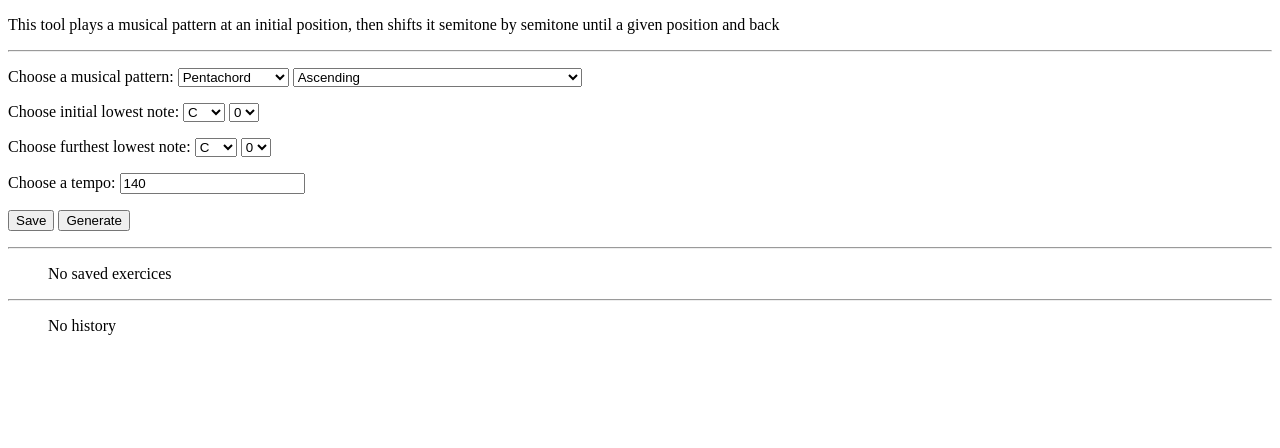
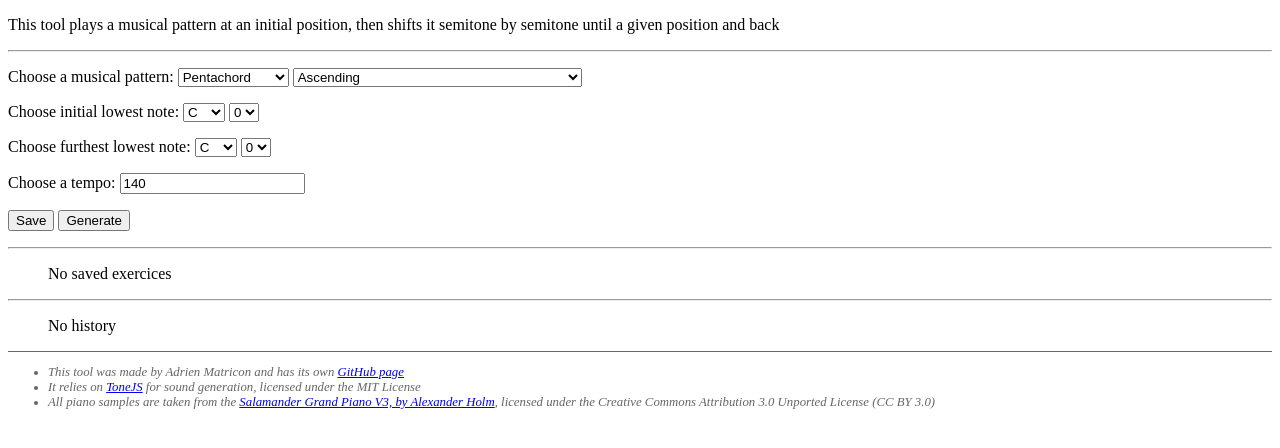
Before and after one commit to AdrienMatricon/singing_practice, a website built with Vite: page index.html in a window 1280 px wide. Built offline with nearby package versions, Linux system fonts and the light colour scheme.

Commit message:
Update README and footer about credits & licenses

```diff
--- a/index.html
+++ b/index.html
@@ -51,5 +51,13 @@
     <figure id="saved"></figure>
     <hr />
     <figure id="history"></figure>
+    <footer>
+        <hr />
+        <ul>
+            <li>This tool was made by Adrien Matricon and has its own <a href="https://github.com/AdrienMatricon/singing_practice">GitHub page</a></li>
+            <li>It relies on <a href="https://tonejs.github.io/">ToneJS</a> for sound generation, licensed under the MIT License</li>
+            <li>All piano samples are taken from the <a href="https://github.com/sfzinstruments/SalamanderGrandPiano">Salamander Grand Piano V3, by Alexander Holm</a>, licensed under the Creative Commons Attribution 3.0 Unported License (CC BY 3.0)</li>
+        </ul>
+    </footer>
 </body>
 </html>
--- a/src/style.css
+++ b/src/style.css
@@ -18,3 +18,14 @@
     font-size: 0.8em;
     font-style: italic;
 }
+
+footer {
+    color: #666;
+    font-size: 0.8em;
+    font-style: italic;
+}
+
+footer hr {
+    border: 0;
+    border-top: 1px solid #666;
+}
```
Also changed, not shown: README.md.
